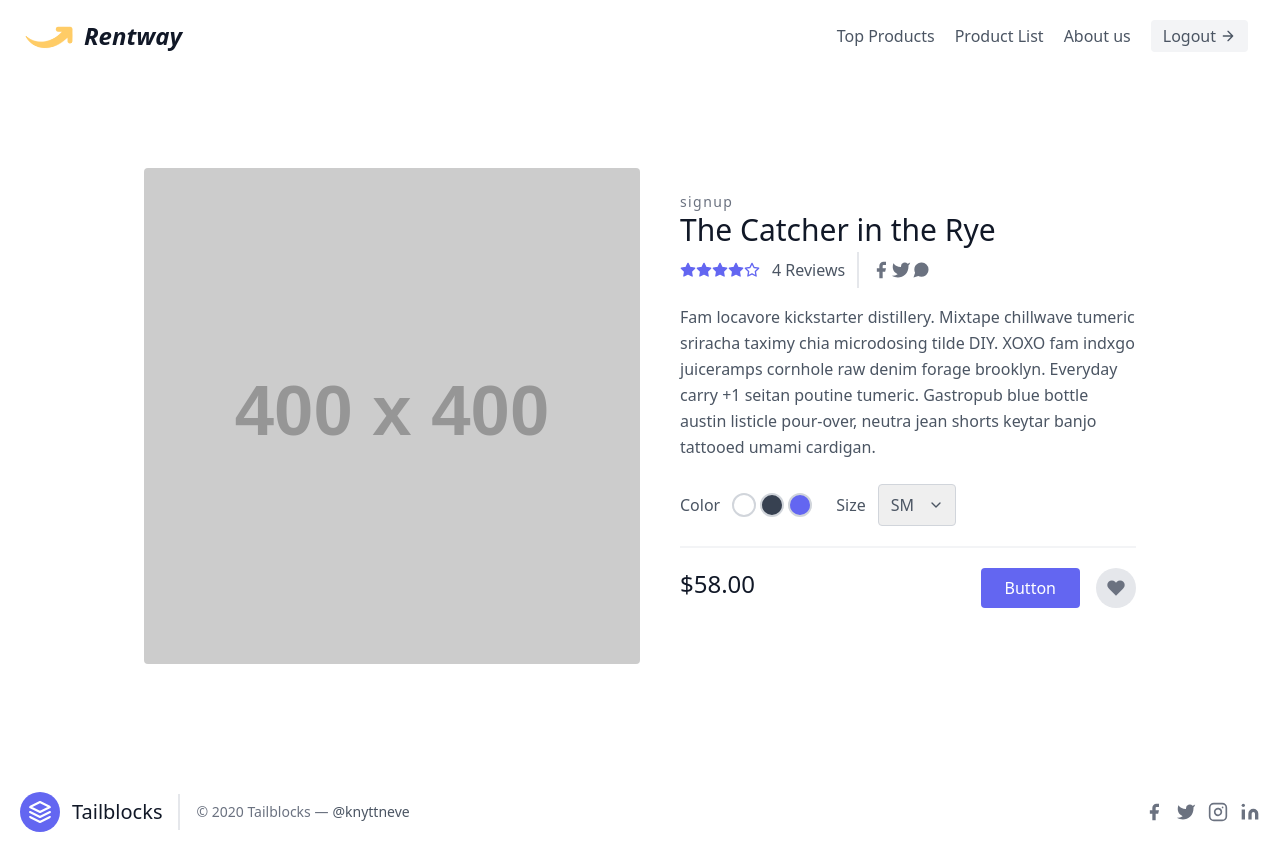
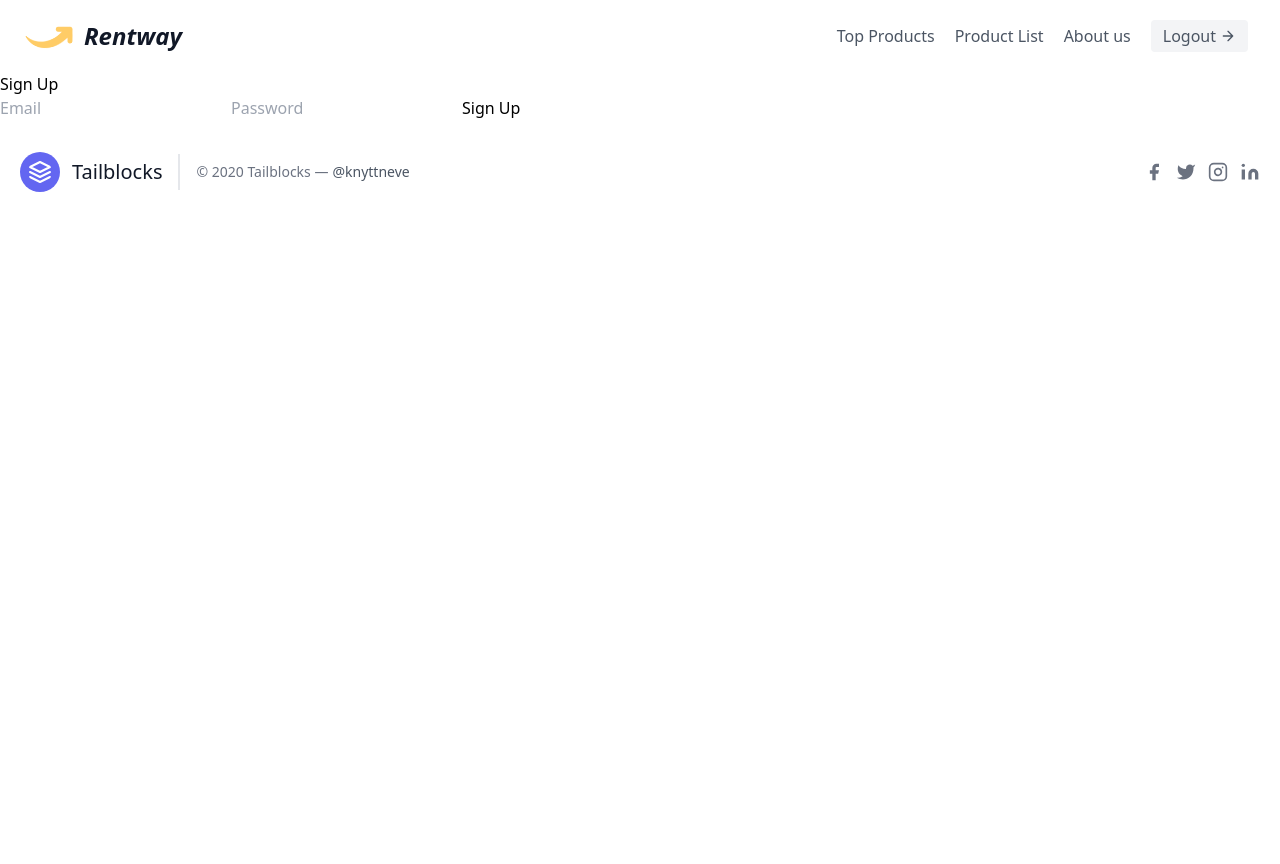
Before and after one commit to arushpanwar/bechdey, a Next.js app: page /signup in a window 1280 px wide. After the commit the page ends 800 px from the top, so only its background shows below. Built offline with nearby package versions, Linux system fonts and the light colour scheme.

Commit message:
signup and login page

```diff
--- /dev/null
+++ b/lib/supabase.ts
@@ -0,0 +1,7 @@
+import { createClient, SupabaseClient } from "@supabase/supabase-js";
+
+const supabaseUrl = "https://zigydihmnwehecgeokqz.supabase.co";
+const supabaseAnonKey =
+  "eyJhbGciOiJIUzI1NiIsInR5cCI6IkpXVCJ9.eyJpc3MiOiJzdXBhYmFzZSIsInJlZiI6InppZ3lkaWhtbndlaGVjZ2Vva3F6Iiwicm9sZSI6ImFub24iLCJpYXQiOjE2ODIyNTU5MzcsImV4cCI6MTk5NzgzMTkzN30.X5tDt3Pk0dk_TPHzr3us_lqHDJuRZ6YpT0zMAeIIfTE";
+
+  export const supabase: SupabaseClient = createClient(supabaseUrl, supabaseAnonKey);
--- a/package.json
+++ b/package.json
@@ -9,12 +9,14 @@
     "lint": "next lint"
   },
   "dependencies": {
+    "@supabase/auth-ui-react": "^0.3.5",
     "@supabase/supabase-js": "^2.21.0",
     "@types/node": "18.15.11",
     "@types/react": "18.0.37",
     "@types/react-dom": "18.0.11",
     "eslint": "8.38.0",
     "eslint-config-next": "13.3.0",
+    "jsonwebtoken": "^9.0.0",
     "next": "13.3.0",
     "react": "18.2.0",
     "react-dom": "18.2.0",
@@ -22,6 +24,7 @@
     "typescript": "5.0.4"
   },
   "devDependencies": {
+    "@types/jsonwebtoken": "^9.0.1",
     "autoprefixer": "^10.4.14",
     "postcss": "^8.4.22",
     "tailwindcss": "^3.3.1"
--- a/pages/[slug].tsx
+++ /dev/null
@@ -1,95 +0,0 @@
-import { useRouter } from 'next/router'
-
-const Post = () => {
-  const router = useRouter()
-  const { slug } = router.query
-
-  return (
-    <>
-    <section className="text-gray-600 body-font overflow-hidden">
-  <div className="container px-5 py-24 mx-auto">
-    <div className="lg:w-4/5 mx-auto flex flex-wrap">
-      <img alt="ecommerce" className="lg:w-1/2 w-full lg:h-auto h-64 object-cover object-center rounded" src="https://dummyimage.com/400x400" />
-      <div className="lg:w-1/2 w-full lg:pl-10 lg:py-6 mt-6 lg:mt-0">
-        <h2 className="text-sm title-font text-gray-500 tracking-widest">{slug}</h2>
-        <h1 className="text-gray-900 text-3xl title-font font-medium mb-1">The Catcher in the Rye</h1>
-        <div className="flex mb-4">
-          <span className="flex items-center">
-            <svg fill="currentColor" stroke="currentColor" strokeLinecap="round" strokeLinejoin="round" strokeWidth="2" className="w-4 h-4 text-indigo-500" viewBox="0 0 24 24">
-              <path d="M12 2l3.09 6.26L22 9.27l-5 4.87 1.18 6.88L12 17.77l-6.18 3.25L7 14.14 2 9.27l6.91-1.01L12 2z"></path>
-            </svg>
-            <svg fill="currentColor" stroke="currentColor" strokeLinecap="round" strokeLinejoin="round" strokeWidth="2" className="w-4 h-4 text-indigo-500" viewBox="0 0 24 24">
-              <path d="M12 2l3.09 6.26L22 9.27l-5 4.87 1.18 6.88L12 17.77l-6.18 3.25L7 14.14 2 9.27l6.91-1.01L12 2z"></path>
-            </svg>
-            <svg fill="currentColor" stroke="currentColor" strokeLinecap="round" strokeLinejoin="round" strokeWidth="2" className="w-4 h-4 text-indigo-500" viewBox="0 0 24 24">
-              <path d="M12 2l3.09 6.26L22 9.27l-5 4.87 1.18 6.88L12 17.77l-6.18 3.25L7 14.14 2 9.27l6.91-1.01L12 2z"></path>
-            </svg>
-            <svg fill="currentColor" stroke="currentColor" strokeLinecap="round" strokeLinejoin="round" strokeWidth="2" className="w-4 h-4 text-indigo-500" viewBox="0 0 24 24">
-              <path d="M12 2l3.09 6.26L22 9.27l-5 4.87 1.18 6.88L12 17.77l-6.18 3.25L7 14.14 2 9.27l6.91-1.01L12 2z"></path>
-            </svg>
-            <svg fill="none" stroke="currentColor" strokeLinecap="round" strokeLinejoin="round" strokeWidth="2" className="w-4 h-4 text-indigo-500" viewBox="0 0 24 24">
-              <path d="M12 2l3.09 6.26L22 9.27l-5 4.87 1.18 6.88L12 17.77l-6.18 3.25L7 14.14 2 9.27l6.91-1.01L12 2z"></path>
-            </svg>
-            <span className="text-gray-600 ml-3">4 Reviews</span>
-          </span>
-          <span className="flex ml-3 pl-3 py-2 border-l-2 border-gray-200 space-x-2s">
-            <a className="text-gray-500">
-              <svg fill="currentColor" strokeLinecap="round" strokeLinejoin="round" strokeWidth="2" className="w-5 h-5" viewBox="0 0 24 24">
-                <path d="M18 2h-3a5 5 0 00-5 5v3H7v4h3v8h4v-8h3l1-4h-4V7a1 1 0 011-1h3z"></path>
-              </svg>
-            </a>
-            <a className="text-gray-500">
-              <svg fill="currentColor" strokeLinecap="round" strokeLinejoin="round" strokeWidth="2" className="w-5 h-5" viewBox="0 0 24 24">
-                <path d="M23 3a10.9 10.9 0 01-3.14 1.53 4.48 4.48 0 00-7.86 3v1A10.66 10.66 0 013 4s-4 9 5 13a11.64 11.64 0 01-7 2c9 5 20 0 20-11.5a4.5 4.5 0 00-.08-.83A7.72 7.72 0 0023 3z"></path>
-              </svg>
-            </a>
-            <a className="text-gray-500">
-              <svg fill="currentColor" strokeLinecap="round" strokeLinejoin="round" strokeWidth="2" className="w-5 h-5" viewBox="0 0 24 24">
-                <path d="M21 11.5a8.38 8.38 0 01-.9 3.8 8.5 8.5 0 01-7.6 4.7 8.38 8.38 0 01-3.8-.9L3 21l1.9-5.7a8.38 8.38 0 01-.9-3.8 8.5 8.5 0 014.7-7.6 8.38 8.38 0 013.8-.9h.5a8.48 8.48 0 018 8v.5z"></path>
-              </svg>
-            </a>
-          </span>
-        </div>
-        <p className="leading-relaxed">Fam locavore kickstarter distillery. Mixtape chillwave tumeric sriracha taximy chia microdosing tilde DIY. XOXO fam indxgo juiceramps cornhole raw denim forage brooklyn. Everyday carry +1 seitan poutine tumeric. Gastropub blue bottle austin listicle pour-over, neutra jean shorts keytar banjo tattooed umami cardigan.</p>
-        <div className="flex mt-6 items-center pb-5 border-b-2 border-gray-100 mb-5">
-          <div className="flex">
-            <span className="mr-3">Color</span>
-            <button className="border-2 border-gray-300 rounded-full w-6 h-6 focus:outline-none"></button>
-            <button className="border-2 border-gray-300 ml-1 bg-gray-700 rounded-full w-6 h-6 focus:outline-none"></button>
-            <button className="border-2 border-gray-300 ml-1 bg-indigo-500 rounded-full w-6 h-6 focus:outline-none"></button>
-          </div>
-          <div className="flex ml-6 items-center">
-            <span className="mr-3">Size</span>
-            <div className="relative">
-              <select className="rounded border appearance-none border-gray-300 py-2 focus:outline-none focus:ring-2 focus:ring-indigo-200 focus:border-indigo-500 text-base pl-3 pr-10">
-                <option>SM</option>
-                <option>M</option>
-                <option>L</option>
-                <option>XL</option>
-              </select>
-              <span className="absolute right-0 top-0 h-full w-10 text-center text-gray-600 pointer-events-none flex items-center justify-center">
-                <svg fill="none" stroke="currentColor" strokeLinecap="round" strokeLinejoin="round" strokeWidth="2" className="w-4 h-4" viewBox="0 0 24 24">
-                  <path d="M6 9l6 6 6-6"></path>
-                </svg>
-              </span>
-            </div>
-          </div>
-        </div>
-        <div className="flex">
-          <span className="title-font font-medium text-2xl text-gray-900">$58.00</span>
-          <button className="flex ml-auto text-white bg-indigo-500 border-0 py-2 px-6 focus:outline-none hover:bg-indigo-600 rounded">Button</button>
-          <button className="rounded-full w-10 h-10 bg-gray-200 p-0 border-0 inline-flex items-center justify-center text-gray-500 ml-4">
-            <svg fill="currentColor" strokeLinecap="round" strokeLinejoin="round" strokeWidth="2" className="w-5 h-5" viewBox="0 0 24 24">
-              <path d="M20.84 4.61a5.5 5.5 0 00-7.78 0L12 5.67l-1.06-1.06a5.5 5.5 0 00-7.78 7.78l1.06 1.06L12 21.23l7.78-7.78 1.06-1.06a5.5 5.5 0 000-7.78z"></path>
-            </svg>
-          </button>
-        </div>
-      </div>
-    </div>
-  </div>
-</section>
-    </>
-  )
-}
-
-export default Post
--- /dev/null
+++ b/pages/login.tsx
@@ -0,0 +1,42 @@
+import { useState } from "react";
+import { useRouter } from "next/router";
+import { supabase } from "../lib/supabase";
+
+export default function Login() {
+  const [email, setEmail] = useState("");
+  const [password, setPassword] = useState("");
+  const [error, setError] = useState("");
+  const router = useRouter();
+
+  async function handleLogin() {
+    const { error } = await supabase.auth.signIn({
+      email,
+      password,
+    });
+    if (error) {
+      setError(error.message);
+    } else {
+      router.push("/");
+    }
+  }
+
+  return (
+    <div>
+      <h1>Login</h1>
+      <input
+        type="email"
+        placeholder="Email"
+        value={email}
+        onChange={(e) => setEmail(e.target.value)}
+      />
+      <input
+        type="password"
+        placeholder="Password"
+        value={password}
+        onChange={(e) => setPassword(e.target.value)}
+      />
+      {error && <p>{error}</p>}
+      <button onClick={handleLogin}>Login</button>
+    </div>
+  );
+}
--- /dev/null
+++ b/pages/signup.tsx
@@ -0,0 +1,42 @@
+import { useState } from "react";
+import { useRouter } from "next/router";
+import { supabase } from "../lib/supabase";
+
+export default function Signup() {
+  const [email, setEmail] = useState("");
+  const [password, setPassword] = useState("");
+  const [error, setError] = useState("");
+  const router = useRouter();
+
+  async function handleSignup() {
+    const { error } = await supabase.auth.signUp({
+      email,
+      password,
+    });
+    if (error) {
+      setError(error.message);
+    } else {
+      router.push("/login");
+    }
+  }
+
+  return (
+    <div>
+      <h1>Sign Up</h1>
+      <input
+        type="email"
+        placeholder="Email"
+        value={email}
+        onChange={(e) => setEmail(e.target.value)}
+      />
+      <input
+        type="password"
+        placeholder="Password"
+        value={password}
+        onChange={(e) => setPassword(e.target.value)}
+      />
+      {error && <p>{error}</p>}
+      <button onClick={handleSignup}>Sign Up</button>
+    </div>
+  );
+}
```
Also changed, not shown: 1 other file (tests, documents, lock files or other folders).
